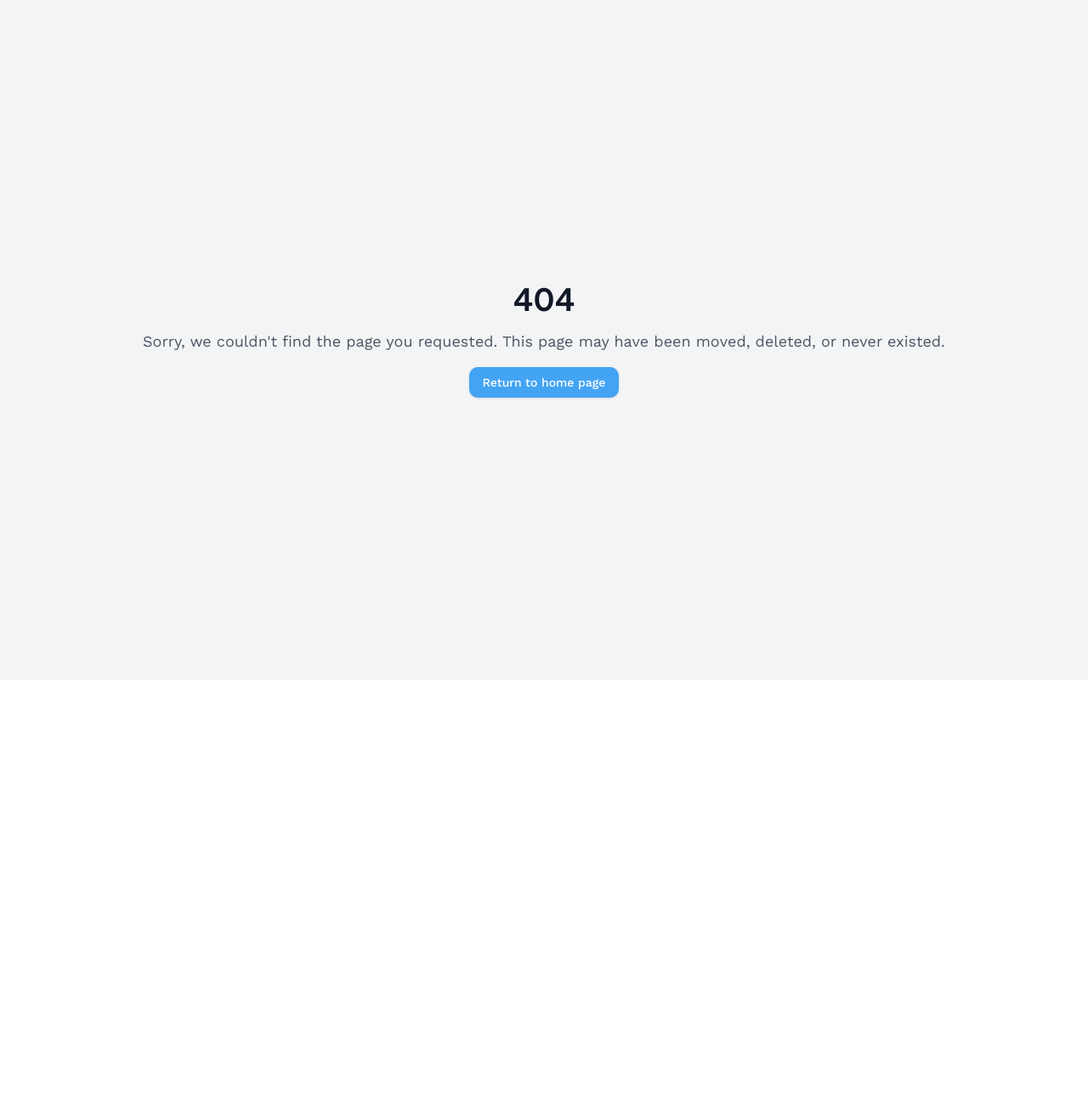
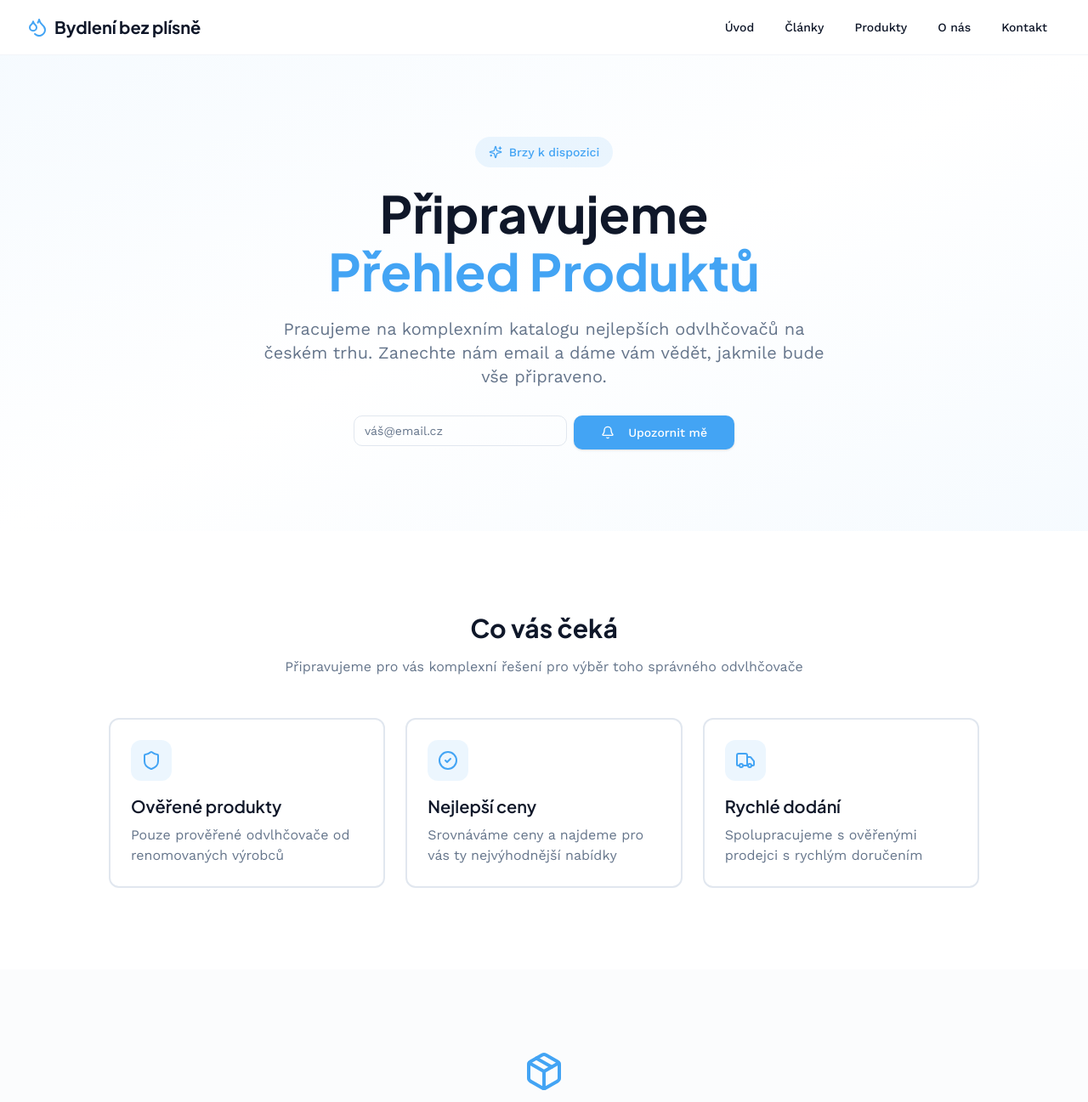
Before and after one commit to vlkmi1/sg-6a29a010-f958-459b-ae7b-7acfbbb7d464-1775566034, a Next.js app: page /produkty in a window 1280 px wide. Before the commit this address had no page. Shown: the top 1297 px of the page at 85% size. Before the commit the page ends 800 px from the top, so only its background shows below. Built offline with nearby package versions, Linux system fonts and the light colour scheme.

Commit message:
feat(ui): add professional coming soon page

```diff
--- a/src/components/Navigation.tsx
+++ b/src/components/Navigation.tsx
@@ -6,11 +6,12 @@ import { useState } from "react";
 export function Navigation() {
   const [isOpen, setIsOpen] = useState(false);
 
-  const navLinks = [
-    { href: "/", label: "Domů" },
-    { href: "/clanky", label: "Články" },
-    { href: "/produkty", label: "Produkty" },
-    { href: "/kontakt", label: "Kontakt" },
+  const navItems = [
+    { label: "Úvod", href: "/" },
+    { label: "Články", href: "/clanky" },
+    { label: "Produkty", href: "/produkty" },
+    { label: "O nás", href: "/#o-nas" },
+    { label: "Kontakt", href: "/#kontakt" }
   ];
 
   return (
@@ -25,10 +26,10 @@ export function Navigation() {
 
           {/* Desktop Navigation */}
           <div className="hidden md:flex items-center gap-1">
-            {navLinks.map((link) => (
-              <Link key={link.href} href={link.href}>
+            {navItems.map((item) => (
+              <Link key={item.href} href={item.href}>
                 <Button variant="ghost" className="font-medium">
-                  {link.label}
+                  {item.label}
                 </Button>
               </Link>
             ))}
@@ -50,14 +51,14 @@ export function Navigation() {
         {isOpen && (
           <div className="md:hidden py-4 animate-fade-in">
             <div className="flex flex-col gap-2">
-              {navLinks.map((link) => (
-                <Link key={link.href} href={link.href}>
+              {navItems.map((item) => (
+                <Link key={item.href} href={item.href}>
                   <Button
                     variant="ghost"
                     className="w-full justify-start font-medium"
                     onClick={() => setIsOpen(false)}
                   >
-                    {link.label}
+                    {item.label}
                   </Button>
                 </Link>
               ))}
--- /dev/null
+++ b/src/pages/produkty.tsx
@@ -0,0 +1,185 @@
+import { SEO } from "@/components/SEO";
+import { Navigation } from "@/components/Navigation";
+import { Footer } from "@/components/Footer";
+import { Button } from "@/components/ui/button";
+import { Input } from "@/components/ui/input";
+import { Card, CardContent } from "@/components/ui/card";
+import { Package, Bell, Sparkles, Shield, Truck, CheckCircle2 } from "lucide-react";
+import { useState } from "react";
+
+export default function ProductsPage() {
+  const [email, setEmail] = useState("");
+  const [subscribed, setSubscribed] = useState(false);
+
+  const handleNotify = (e: React.FormEvent) => {
+    e.preventDefault();
+    // TODO: Implement email notification
+    setSubscribed(true);
+    setEmail("");
+  };
+
+  const features = [
+    {
+      icon: Shield,
+      title: "Ověřené produkty",
+      description: "Pouze prověřené odvlhčovače od renomovaných výrobců"
+    },
+    {
+      icon: CheckCircle2,
+      title: "Nejlepší ceny",
+      description: "Srovnáváme ceny a najdeme pro vás ty nejvýhodnější nabídky"
+    },
+    {
+      icon: Truck,
+      title: "Rychlé dodání",
+      description: "Spolupracujeme s ověřenými prodejci s rychlým doručením"
+    }
+  ];
+
+  return (
+    <>
+      <SEO
+        title="Produkty - Přehled odvlhčovačů"
+        description="Připravujeme pro vás komplexní přehled nejlepších odvlhčovačů na trhu. Buďte mezi prvními, kdo se dozví o spuštění."
+      />
+
+      <div className="min-h-screen flex flex-col bg-background">
+        <Navigation />
+
+        <main className="flex-1">
+          {/* Hero Section */}
+          <section className="relative overflow-hidden section-padding bg-gradient-to-br from-primary/5 via-background to-accent/5">
+            <div className="absolute inset-0 bg-grid-pattern opacity-5" />
+
+            <div className="container relative">
+              <div className="max-w-3xl mx-auto text-center">
+                <div className="inline-flex items-center gap-2 bg-primary/10 text-primary px-4 py-2 rounded-full text-sm font-medium mb-6">
+                  <Sparkles className="w-4 h-4" />
+                  Brzy k dispozici
+                </div>
+
+                <h1 className="text-4xl sm:text-5xl lg:text-6xl font-bold mb-6">
+                  Připravujeme
+                  <span className="block text-primary mt-2">Přehled Produktů</span>
+                </h1>
+
+                <p className="text-xl text-muted-foreground mb-8 max-w-2xl mx-auto">
+                  Pracujeme na komplexním katalogu nejlepších odvlhčovačů na českém trhu.
+                  Zanechte nám email a dáme vám vědět, jakmile bude vše připraveno.
+                </p>
+
+                {/* Email Notification Form */}
+                {!subscribed ? (
+                  <form onSubmit={handleNotify} className="max-w-md mx-auto">
+                    <div className="flex gap-2">
+                      <Input
+                        type="email"
+                        placeholder="váš@email.cz"
+                        value={email}
+                        onChange={(e) => setEmail(e.target.value)}
+                        required
+                        className="flex-1"
+                      />
+                      <Button type="submit" size="lg">
+                        <Bell className="w-4 h-4 mr-2" />
+                        Upozornit mě
+                      </Button>
+                    </div>
+                  </form>
+                ) : (
+                  <div className="max-w-md mx-auto p-4 bg-primary/10 text-primary rounded-lg">
+                    <div className="flex items-center gap-2 justify-center">
+                      <CheckCircle2 className="w-5 h-5" />
+                      <span className="font-medium">Děkujeme! Dáme vám vědět.</span>
+                    </div>
+                  </div>
+                )}
+              </div>
+            </div>
+          </section>
+
+          {/* Features Grid */}
+          <section className="section-padding">
+            <div className="container">
+              <div className="text-center mb-12">
+                <h2 className="text-3xl font-bold mb-4">Co vás čeká</h2>
+                <p className="text-muted-foreground max-w-2xl mx-auto">
+                  Připravujeme pro vás komplexní řešení pro výběr toho správného odvlhčovače
+                </p>
+              </div>
+
+              <div className="grid md:grid-cols-3 gap-6 max-w-5xl mx-auto">
+                {features.map((feature, index) => {
+                  const Icon = feature.icon;
+                  return (
+                    <Card key={index} className="border-2 hover:border-primary/50 transition-colors">
+                      <CardContent className="pt-6">
+                        <div className="w-12 h-12 rounded-lg bg-primary/10 flex items-center justify-center mb-4">
+                          <Icon className="w-6 h-6 text-primary" />
+                        </div>
+                        <h3 className="text-xl font-semibold mb-2">{feature.title}</h3>
+                        <p className="text-muted-foreground">{feature.description}</p>
+                      </CardContent>
+                    </Card>
+                  );
+                })}
+              </div>
+            </div>
+          </section>
+
+          {/* Coming Soon Timeline */}
+          <section className="section-padding bg-muted/30">
+            <div className="container">
+              <div className="max-w-3xl mx-auto">
+                <div className="text-center mb-12">
+                  <Package className="w-12 h-12 text-primary mx-auto mb-4" />
+                  <h2 className="text-3xl font-bold mb-4">Co pro vás připravujeme</h2>
+                </div>
+
+                <div className="space-y-6">
+                  <Card>
+                    <CardContent className="pt-6">
+                      <h3 className="text-lg font-semibold mb-2">📊 Srovnání produktů</h3>
+                      <p className="text-muted-foreground">
+                        Detailní srovnání parametrů, cen a recenzí všech dostupných odvlhčovačů
+                      </p>
+                    </CardContent>
+                  </Card>
+
+                  <Card>
+                    <CardContent className="pt-6">
+                      <h3 className="text-lg font-semibold mb-2">⭐ Hodnocení a recenze</h3>
+                      <p className="text-muted-foreground">
+                        Skutečné recenze od uživatelů a naše expertní hodnocení
+                      </p>
+                    </CardContent>
+                  </Card>
+
+                  <Card>
+                    <CardContent className="pt-6">
+                      <h3 className="text-lg font-semibold mb-2">💰 Sledování cen</h3>
+                      <p className="text-muted-foreground">
+                        Aktuální ceny z různých e-shopů a upozornění na slevy
+                      </p>
+                    </CardContent>
+                  </Card>
+
+                  <Card>
+                    <CardContent className="pt-6">
+                      <h3 className="text-lg font-semibold mb-2">🎯 Doporučení na míru</h3>
+                      <p className="text-muted-foreground">
+                        Inteligentní systém doporučení podle vašich potřeb a rozpočtu
+                      </p>
+                    </CardContent>
+                  </Card>
+                </div>
+              </div>
+            </div>
+          </section>
+        </main>
+
+        <Footer />
+      </div>
+    </>
+  );
+}
```
